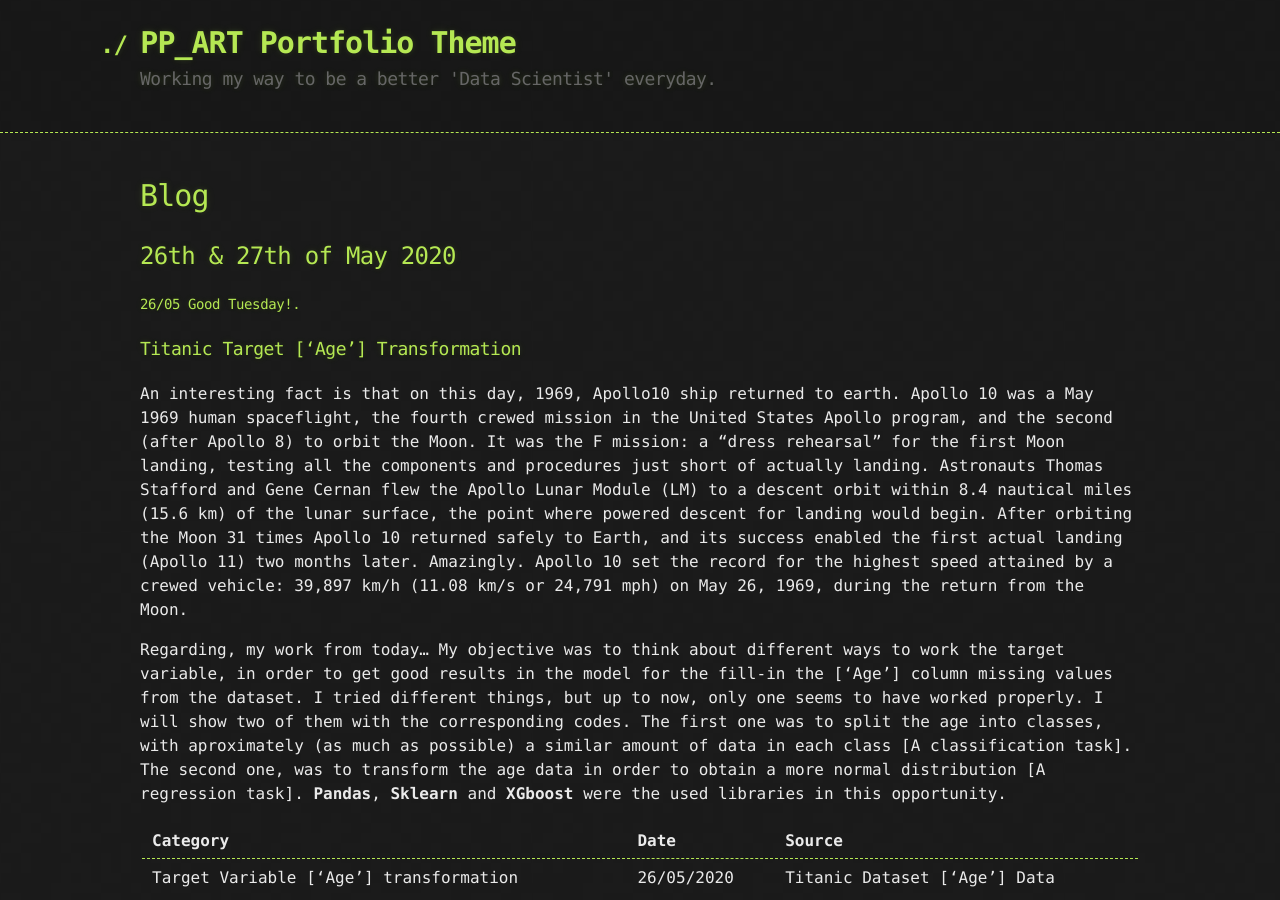
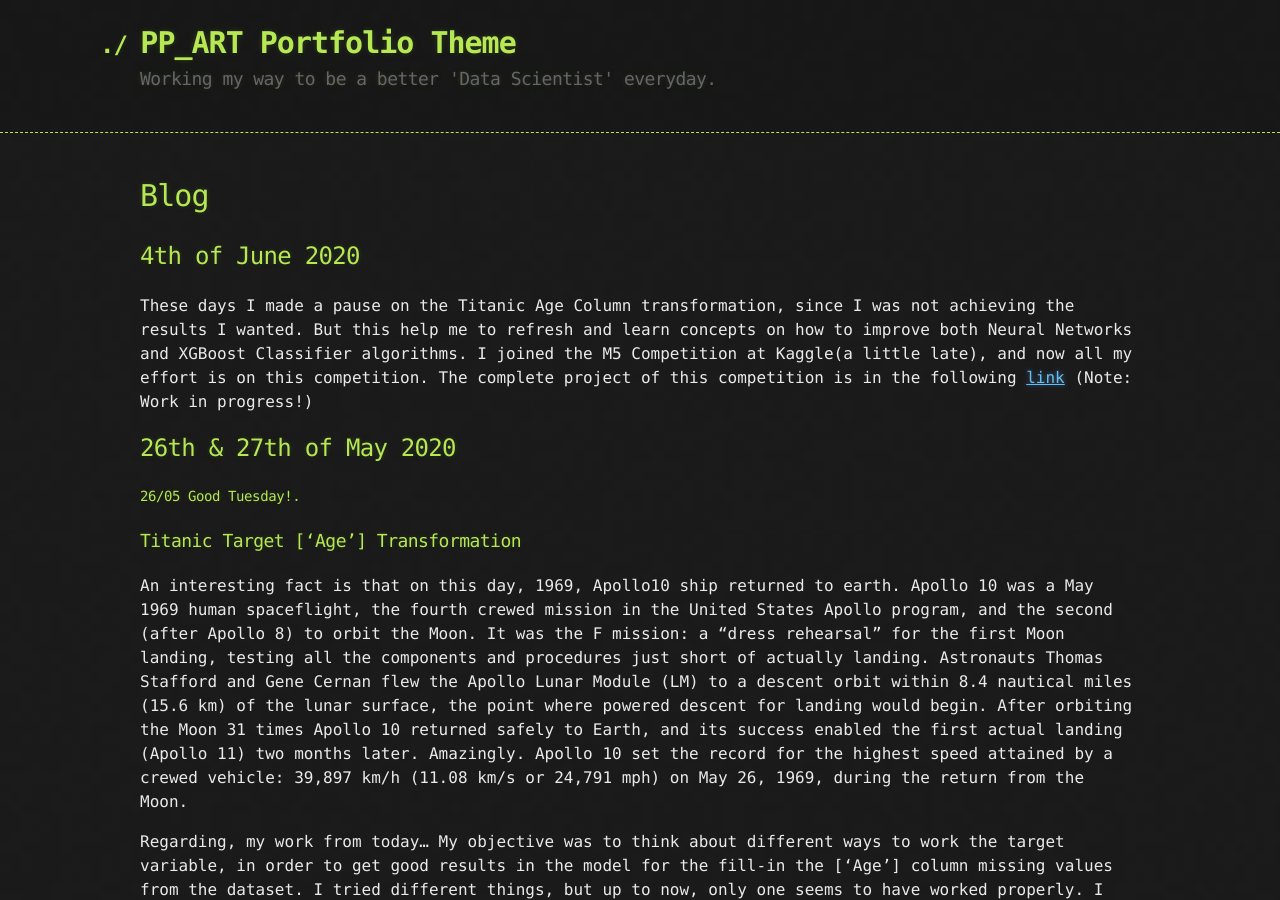
Before and after one commit to PaulB86UK/PP_ART, a Jekyll site: the page built from docs/Blog.md, in a window 1280 px wide and 900 px high. Built offline with Jekyll 4.4.1, drawn with Linux system fonts in a browser that asks for light colours; our own code applies the rules of GitHub Pages for plain Markdown files.

Commit message:
Update Blog.md

```diff
--- a/docs/Blog.md
+++ b/docs/Blog.md
@@ -4,8 +4,11 @@ permalink: /Blog/
 ---
 
 # Blog
+## 4th of June 2020
+These days I made a pause on the Titanic Age Column transformation, since I was not achieving the results I wanted. But this help me to refresh and learn concepts on how to improve both Neural Networks and XGBoost Classifier algorithms. I joined the M5 Competition at Kaggle(a little late), and now all my effort is on this competition. The complete project of this competition is in the following [link]((https://paulb86uk.github.io/PP_ART.github.io/2020/M5_Main):) (Note:  Work in progress!)
 
-## 26th & 27th of  May 2020
+
+## 26th & 27th of May 2020
 
 #### 26/05 Good Tuesday!.
 ### Titanic Target ['Age'] Transformation
```
